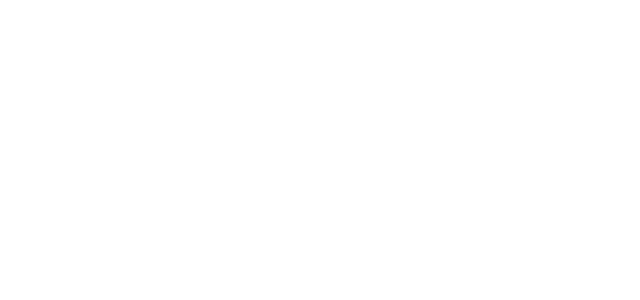
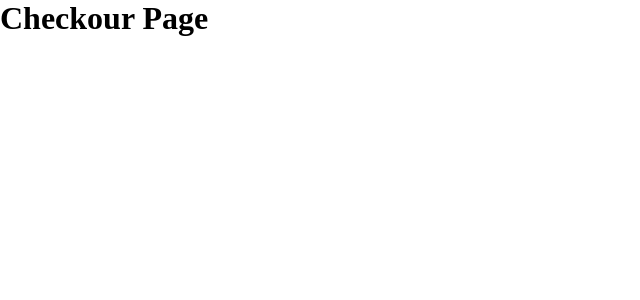
Before and after one commit to fatihsenyigit/checkout_product, a React (Create React App) app: page / in a window 1280 px wide. Shown: the top 300 px of the page, without its empty margins (0-640 px from the left). Built offline with nearby package versions, Linux system fonts and the light colour scheme.

Commit message:
folder structure

```diff
--- a/package.json
+++ b/package.json
@@ -6,8 +6,10 @@
     "@testing-library/jest-dom": "^5.17.0",
     "@testing-library/react": "^13.4.0",
     "@testing-library/user-event": "^13.5.0",
+    "axios": "^1.6.8",
     "react": "^18.2.0",
     "react-dom": "^18.2.0",
+    "react-icons": "^5.1.0",
     "react-scripts": "5.0.1",
     "web-vitals": "^2.1.4"
   },
--- a/src/App.css
+++ b/src/App.css
@@ -1,38 +1,5 @@
-.App {
-  text-align: center;
+*{
+  margin: 0;
+  padding: 0;
+  box-sizing: border-box;
 }
-
-.App-logo {
-  height: 40vmin;
-  pointer-events: none;
-}
-
-@media (prefers-reduced-motion: no-preference) {
-  .App-logo {
-    animation: App-logo-spin infinite 20s linear;
-  }
-}
-
-.App-header {
-  background-color: #282c34;
-  min-height: 100vh;
-  display: flex;
-  flex-direction: column;
-  align-items: center;
-  justify-content: center;
-  font-size: calc(10px + 2vmin);
-  color: white;
-}
-
-.App-link {
-  color: #61dafb;
-}
-
-@keyframes App-logo-spin {
-  from {
-    transform: rotate(0deg);
-  }
-  to {
-    transform: rotate(360deg);
-  }
-}
--- a/src/App.js
+++ b/src/App.js
@@ -1,10 +1,11 @@
 
 import './App.css';
+import CheckoutPage from './pages/CheckoutPage'
 
 function App() {
   return (
     <div className="App">
-
+      <CheckoutPage/>
     </div>
   );
 }
--- /dev/null
+++ b/src/pages/CheckoutPage.jsx
@@ -0,0 +1,12 @@
+
+
+const CheckoutPage = () => {
+  return (
+    <div>
+      <h1>Checkour Page</h1>
+
+    </div>
+  )
+}
+
+export default CheckoutPage
```
Also changed, not shown: src/components/ProductBar.jsx (added, +9 -0 lines), src/components/ProductList.jsx (added, +9 -0 lines), 1 other file (tests, documents, lock files or other folders).
